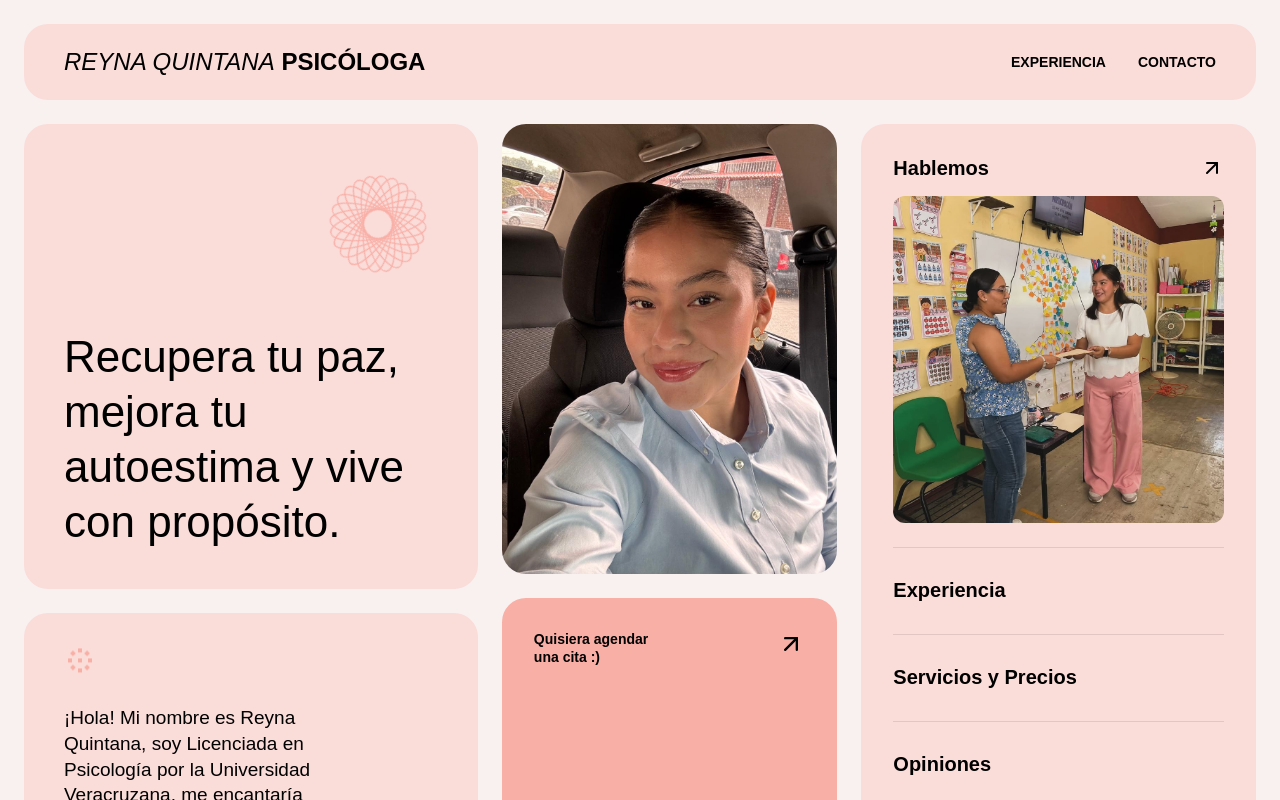
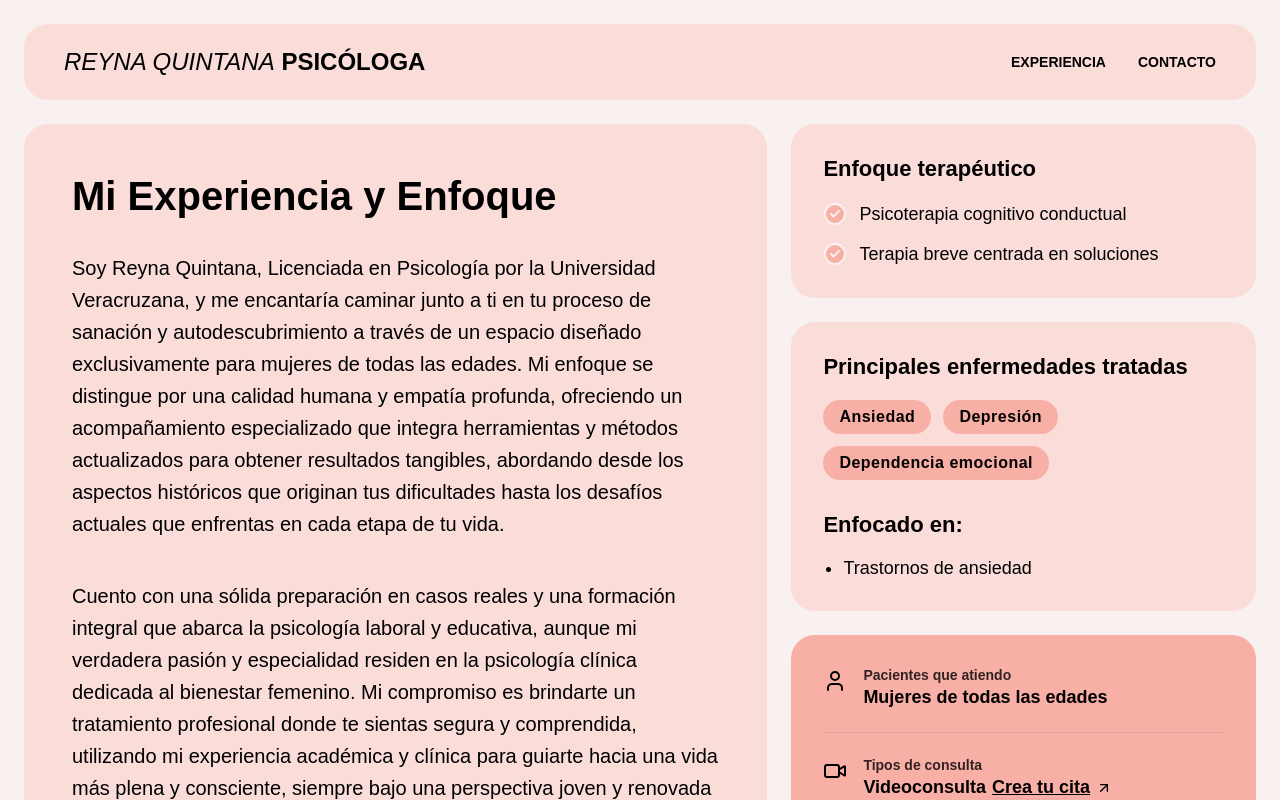
Before and after one commit to dev-softwaresystems/psicologaItzel, a React (Vite) app: page /experiencia in a window 1280 px wide. Shown: the top 800 px of the page. Built offline with nearby package versions, Linux system fonts and the light colour scheme; a web font is replaced by a local one.

Commit message:
adición de pagina experiencia

```diff
--- a/index.html
+++ b/index.html
@@ -1,10 +1,10 @@
 <!doctype html>
-<html lang="en">
+<html lang="es">
   <head>
     <meta charset="UTF-8" />
     <link rel="icon" type="image/svg+xml" href="/favicon.svg" />
     <meta name="viewport" content="width=device-width, initial-scale=1.0" />
-    <title>psicologaitzel</title>
+    <title>Itzel Psicologa</title>
   </head>
   <body>
     <div id="root"></div>
--- a/src/App.css
+++ /dev/null
@@ -1 +0,0 @@
-/* Removed to avoid affecting global theme */
--- a/src/App.tsx
+++ b/src/App.tsx
@@ -1,10 +1,16 @@
-
+import { BrowserRouter as Router, Routes, Route } from 'react-router-dom';
 import PsicologaLanding from './pages/PsicologaLanding';
+import Experiencia from './pages/Experiencia';
 import './index.css';
 
 function App() {
   return (
-    <PsicologaLanding />
+    <Router>
+      <Routes>
+        <Route path="/" element={<PsicologaLanding />} />
+        <Route path="/experiencia" element={<Experiencia />} />
+      </Routes>
+    </Router>
   );
 }
 
--- /dev/null
+++ b/src/pages/Experiencia.css
@@ -0,0 +1,161 @@
+.experiencia-grid {
+  display: grid;
+  grid-template-columns: 1.6fr 1fr;
+  gap: var(--gap);
+  opacity: 0;
+  animation: fadeSlideUp 0.8s cubic-bezier(0.16, 1, 0.3, 1) forwards;
+}
+
+@media (max-width: 1024px) {
+  .experiencia-grid {
+    grid-template-columns: 1fr;
+  }
+}
+
+.exp-main-card {
+  padding: 48px;
+  justify-content: flex-start;
+  animation-delay: 0.1s;
+}
+
+.exp-title {
+  font-size: 40px;
+  font-weight: 600;
+  margin-bottom: 32px;
+  line-height: 1.2;
+}
+
+.exp-text {
+  font-size: 20px;
+  line-height: 1.6;
+  font-weight: 400;
+  color: var(--color-text);
+  margin-bottom: 24px;
+}
+.exp-text.mt-4 {
+  margin-top: 16px;
+}
+
+.exp-sidebar {
+  display: flex;
+  flex-direction: column;
+  gap: var(--gap);
+}
+
+.exp-small-card {
+  padding: 32px;
+}
+
+.exp-sidebar .card:nth-child(1) { animation-delay: 0.2s; }
+.exp-sidebar .card:nth-child(2) { animation-delay: 0.3s; }
+.exp-sidebar .card:nth-child(3) { animation-delay: 0.4s; }
+
+.exp-small-card h3 {
+  font-size: 22px;
+  font-weight: 600;
+  margin-bottom: 20px;
+}
+
+.mt-6 {
+  margin-top: 32px;
+}
+
+.exp-list {
+  display: flex;
+  flex-direction: column;
+  gap: 16px;
+  padding: 0;
+  margin: 0;
+  list-style: none;
+}
+
+.exp-list li {
+  display: flex;
+  align-items: center;
+  gap: 12px;
+  font-size: 18px;
+  font-weight: 500;
+}
+
+.tags-container {
+  display: flex;
+  flex-wrap: wrap;
+  gap: 12px;
+}
+
+.pill-tag {
+  background-color: var(--color-secondary);
+  color: var(--color-text);
+  padding: 8px 16px;
+  border-radius: 999px;
+  font-size: 16px;
+  font-weight: 600;
+  letter-spacing: 0.5px;
+  transition: transform 0.2s ease, opacity 0.2s ease;
+  cursor: default;
+}
+.pill-tag:hover {
+  transform: translateY(-2px);
+  opacity: 0.8;
+}
+
+.exp-bullet-list {
+  padding-left: 20px;
+  margin: 0;
+}
+.exp-bullet-list li {
+  font-size: 18px;
+  font-weight: 500;
+}
+
+.highlight-card {
+  background-color: var(--color-secondary);
+}
+
+.exp-info-row {
+  display: flex;
+  align-items: flex-start;
+  gap: 16px;
+}
+
+.exp-info-row > svg {
+  margin-top: 2px;
+}
+
+.exp-info-row h4 {
+  font-size: 14px;
+  font-weight: 600;
+  margin-bottom: 4px;
+  opacity: 0.8;
+}
+
+.exp-info-row p {
+  font-size: 18px;
+  font-weight: 600;
+  margin: 0;
+}
+
+.exp-link {
+  display: inline-flex;
+  align-items: center;
+  gap: 6px;
+  font-size: 18px;
+  font-weight: 600;
+  transition: opacity 0.2s;
+  cursor: pointer;
+}
+
+.exp-link .underline {
+  text-decoration: underline;
+}
+
+.exp-link:hover {
+  opacity: 0.6;
+}
+
+.divider-subtle {
+  height: 1px;
+  background-color: rgba(0,0,0,0.08);
+  width: 100%;
+  margin: 24px 0;
+}
--- /dev/null
+++ b/src/pages/Experiencia.tsx
@@ -0,0 +1,114 @@
+import { useState } from 'react';
+import { Link } from 'react-router-dom';
+import { Menu, X, CheckCircle2, User, Video, ArrowUpRight } from 'lucide-react';
+import './Experiencia.css';
+
+const Experiencia = () => {
+  const [isMobileMenuOpen, setIsMobileMenuOpen] = useState(false);
+
+  return (
+    <div className="psicologa-container">
+      {/* Mobile Menu Overlay */}
+      {isMobileMenuOpen && (
+        <div className="mobile-menu-overlay">
+          <div className="mobile-menu-card">
+            <div className="mobile-menu-header">
+              <div className="brand mobile-brand">
+                <Link to="/" style={{ color: 'inherit', textDecoration: 'none' }}>
+                  <span className="light">REYNA QUINTANA</span> <strong>PSICÓLOGA</strong>
+                </Link>
+              </div>
+              <button className="close-menu-btn" onClick={() => setIsMobileMenuOpen(false)}>
+                <X size={32} strokeWidth={3} color="#000000" />
+              </button>
+            </div>
+            <nav className="mobile-menu-nav">
+              <Link to="/experiencia" onClick={() => setIsMobileMenuOpen(false)}>EXPERIENCIA</Link>
+              <a href="#" onClick={() => setIsMobileMenuOpen(false)}>CONTACTAME</a>
+            </nav>
+          </div>
+        </div>
+      )}
+
+      {/* Header */}
+      <header className="header-card">
+        <div className="brand">
+          <Link to="/" style={{ color: 'inherit', textDecoration: 'none' }}>
+            <span className="light">REYNA QUINTANA</span> <strong>PSICÓLOGA</strong>
+          </Link>
+        </div>
+        <nav className="header-nav">
+          <Link to="/experiencia">EXPERIENCIA</Link>
+          <a href="#">CONTACTO</a>
+        </nav>
+        <button className="hamburger-btn" onClick={() => setIsMobileMenuOpen(true)}>
+          <Menu size={28} color="#000000" />
+        </button>
+      </header>
+
+      {/* Main Experiencia Content */}
+      <main className="experiencia-grid">
+        {/* Left Column: Intro */}
+        <div className="card exp-main-card">
+          <h1 className="exp-title">Mi Experiencia y Enfoque</h1>
+          <p className="exp-text">
+            Soy Reyna Quintana, Licenciada en Psicología por la Universidad Veracruzana, y me encantaría caminar junto a ti en tu proceso de sanación y autodescubrimiento a través de un espacio diseñado exclusivamente para mujeres de todas las edades. Mi enfoque se distingue por una calidad humana y empatía profunda, ofreciendo un acompañamiento especializado que integra herramientas y métodos actualizados para obtener resultados tangibles, abordando desde los aspectos históricos que originan tus dificultades hasta los desafíos actuales que enfrentas en cada etapa de tu vida.
+          </p>
+          <p className="exp-text mt-4">
+            Cuento con una sólida preparación en casos reales y una formación integral que abarca la psicología laboral y educativa, aunque mi verdadera pasión y especialidad residen en la psicología clínica dedicada al bienestar femenino. Mi compromiso es brindarte un tratamiento profesional donde te sientas segura y comprendida, utilizando mi experiencia académica y clínica para guiarte hacia una vida más plena y consciente, siempre bajo una perspectiva joven y renovada que se adapta a las necesidades únicas de las mujeres hoy en día.
+          </p>
+        </div>
+
+        {/* Right Column: Key Details */}
+        <div className="exp-sidebar">
+          {/* Terapeutic Approach */}
+          <div className="card exp-small-card">
+            <h3>Enfoque terapéutico</h3>
+            <ul className="exp-list">
+              <li><CheckCircle2 color="var(--color-bg)" fill="var(--color-secondary)" size={24} /> Psicoterapia cognitivo conductual</li>
+              <li><CheckCircle2 color="var(--color-bg)" fill="var(--color-secondary)" size={24} /> Terapia breve centrada en soluciones</li>
+            </ul>
+          </div>
+
+          {/* Diseases and Focus */}
+          <div className="card exp-small-card">
+            <h3>Principales enfermedades tratadas</h3>
+            <div className="tags-container">
+              <span className="pill-tag">Ansiedad</span>
+              <span className="pill-tag">Depresión</span>
+              <span className="pill-tag">Dependencia emocional</span>
+            </div>
+
+            <h3 className="mt-6">Enfocado en:</h3>
+            <ul className="exp-bullet-list">
+              <li>Trastornos de ansiedad</li>
+            </ul>
+          </div>
+
+          {/* Consultation Types */}
+          <div className="card exp-small-card highlight-card">
+            <div className="exp-info-row">
+              <User size={24} />
+              <div>
+                <h4>Pacientes que atiendo</h4>
+                <p>Mujeres de todas las edades</p>
+              </div>
+            </div>
+            <div className="divider-subtle" />
+            <div className="exp-info-row w-link">
+              <Video size={24} />
+              <div>
+                <h4>Tipos de consulta</h4>
+                <a href="https://api.whatsapp.com/message/7WDSYHZ3HKOZB1?autoload=1&app_absent=0" target="_blank" rel="noreferrer" className="exp-link">
+                  Videoconsulta <span className="underline">Crea tu cita</span> <ArrowUpRight size={16} />
+                </a>
+              </div>
+            </div>
+          </div>
+        </div>
+      </main>
+    </div>
+  );
+};
+
+export default Experiencia;
--- a/src/pages/PsicologaLanding.tsx
+++ b/src/pages/PsicologaLanding.tsx
@@ -1,4 +1,5 @@
 import { useState } from 'react';
+import { Link } from 'react-router-dom';
 import './PsicologaLanding.css';
 import perfilImg from '../assets/imgs/perfil.jpeg';
 import hablemosImg from '../assets/imgs/hablemos.jpg';
@@ -15,14 +16,16 @@ const PsicologaLanding: React.FC = () => {
           <div className="mobile-menu-card">
             <div className="mobile-menu-header">
               <div className="brand mobile-brand">
-                <span className="light">REYNA QUINTANA</span> <strong>PSICÓLOGA</strong>
+                <Link to="/" style={{ color: 'inherit', textDecoration: 'none' }}>
+                  <span className="light">REYNA QUINTANA</span> <strong>PSICÓLOGA</strong>
+                </Link>
               </div>
               <button className="close-menu-btn" onClick={() => setIsMobileMenuOpen(false)}>
                 <X size={32} strokeWidth={3} color="#000000" />
               </button>
             </div>
             <nav className="mobile-menu-nav">
-              <a href="#" onClick={() => setIsMobileMenuOpen(false)}>EXPERIENCIA</a>
+              <Link to="/experiencia" onClick={() => setIsMobileMenuOpen(false)}>EXPERIENCIA</Link>
               <a href="#" onClick={() => setIsMobileMenuOpen(false)}>CONTACTAME</a>
             </nav>
           </div>
@@ -32,10 +35,12 @@ const PsicologaLanding: React.FC = () => {
       {/* Header */}
       <header className="header-card">
         <div className="brand">
-          <span className="light">REYNA QUINTANA</span> <strong>PSICÓLOGA</strong>
+          <Link to="/" style={{ color: 'inherit', textDecoration: 'none' }}>
+            <span className="light">REYNA QUINTANA</span> <strong>PSICÓLOGA</strong>
+          </Link>
         </div>
         <nav className="header-nav">
-          <a href="#">EXPERIENCIA</a>
+          <Link to="/experiencia">EXPERIENCIA</Link>
           <a href="#">CONTACTO</a>
         </nav>
         <button className="hamburger-btn" onClick={() => setIsMobileMenuOpen(true)}>
@@ -93,7 +98,7 @@ const PsicologaLanding: React.FC = () => {
         <div className="bento-col col-3">
           <div className="card card-info">
             <a href="https://api.whatsapp.com/message/7WDSYHZ3HKOZB1?autoload=1&app_absent=0" target="_blank" rel="noreferrer" className="hablemos-info-header">
-                <h3>Hablemos</h3>
+                <h3>Conoceme</h3>
                 <ArrowUpRight size={24} />
             </a>
             <div className="hablemos-img-container">
```
